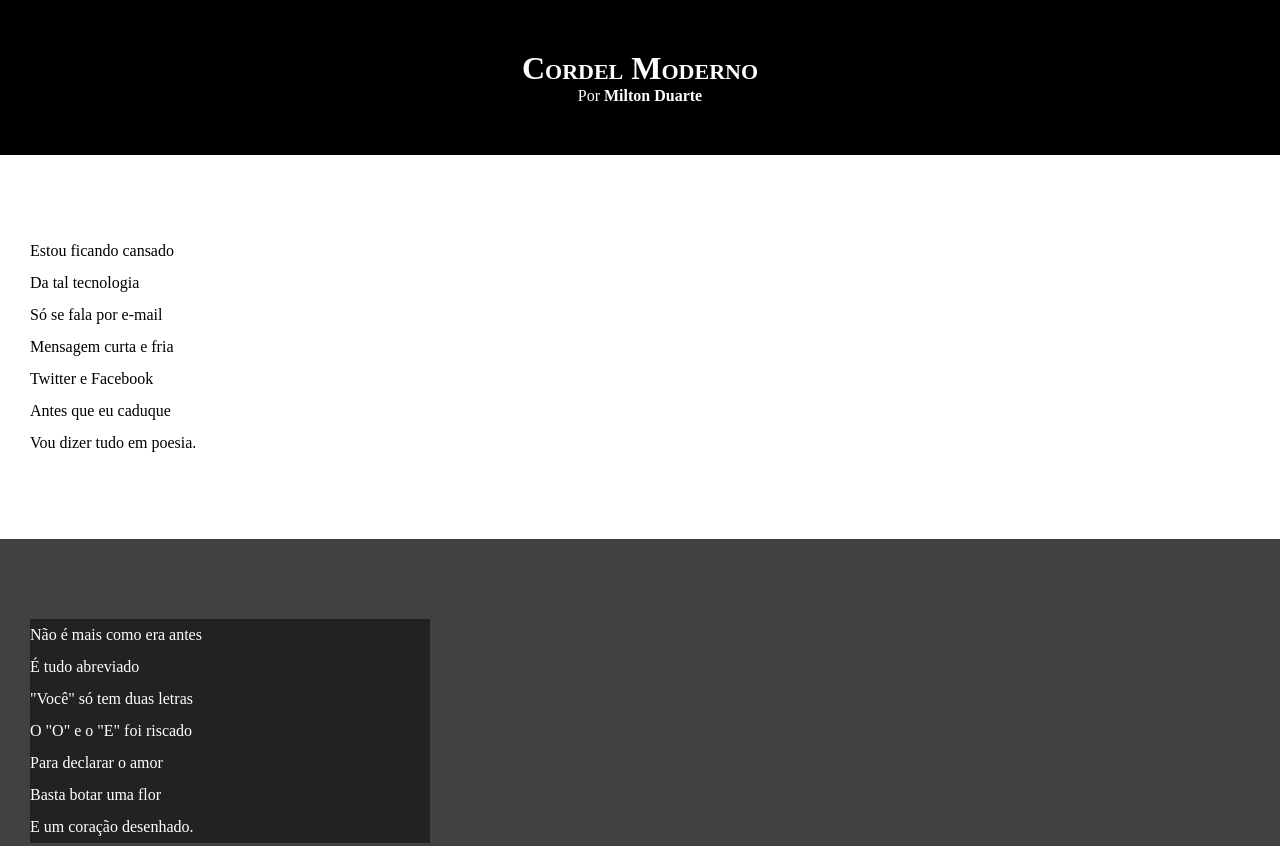
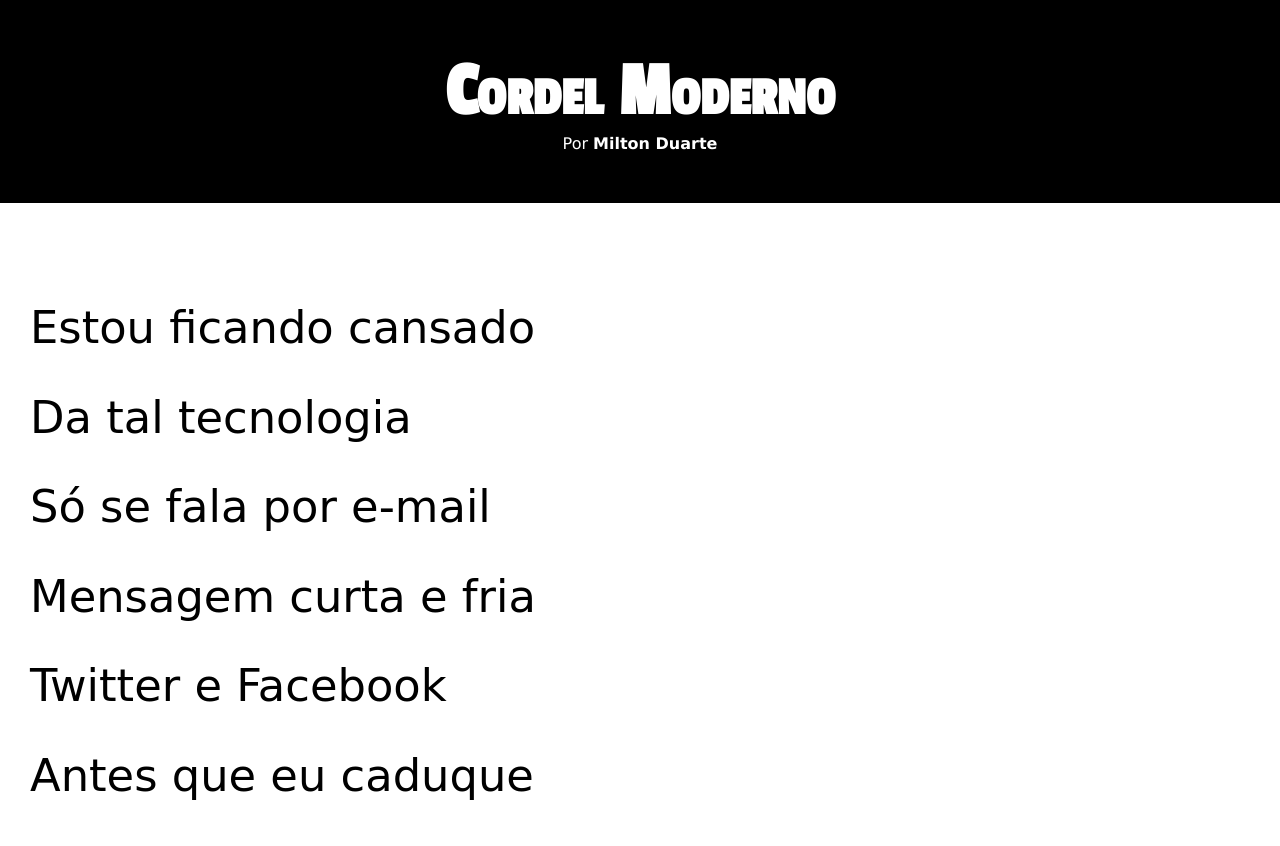
Before and after one commit to Kauanzzola/HTML-CSS, a plain HTML site: page Desafios/d012/index.html in a window 1280 px wide. Shown: the top 846 px of the page. Drawn offline with Linux system fonts and the light colour scheme.

Commit message:
att fontes

```diff
--- a/Desafios/d012/estilo/style.css
+++ b/Desafios/d012/estilo/style.css
@@ -1,4 +1,13 @@
 @charset "UTF-8";
+
+@import url('https://fonts.googleapis.com/css2? family= Passion+One & display=swap');
+@import url('https://fonts.googleapis.com/css2? família = Sriracha & display=swap');
+
+:root{
+    --fonte1: Verdana, Geneva, Tahoma, sans-serif;
+    --fonte2: 'Passion One', cursive;
+    --fonte3: 'Sriracha', cursive;
+}
 
 * {
     margin: 0px;
@@ -6,6 +15,7 @@
 }
 
 html, body{
+    font-family: var(--fonte1);
     background-color: darkgray;
     min-height: 100vh;
 }
@@ -15,8 +25,10 @@ header{
     text-align: center;
 }
 header h1{
+    font-family: var(--fonte2);
     padding-top: 50px;
     font-variant: small-caps;
+    font-size: 6vw;
 }
 header p{
     padding-bottom: 50px;
@@ -27,13 +39,15 @@ a {
     font-weight: bolder;
 }
 a:hover{
-    text text-decoration: underline;
+    text-decoration: underline;
 }
 section{
+    font-family: var(--fonte3);
     padding-top: 10vh;
     padding-bottom: 10vh;
     line-height: 2em;
     padding-left: 30px;
+    font-size: 3.5vw;
 }
 section.normal{
     background-color: white;
@@ -44,7 +58,8 @@ section.imagem{
     color: white;
 }
 section.imagem > p{
-    width: 400px;
+    display: inline-block;
+    padding: 5px;
     background-color: rgba(0, 0, 0, 0.479);
 }
 footer{
```
